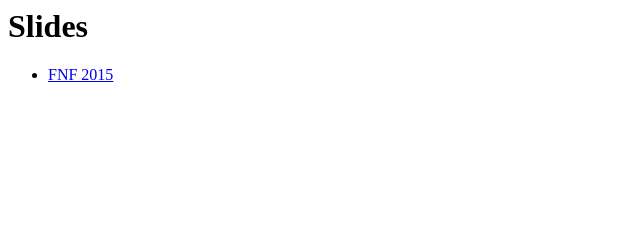
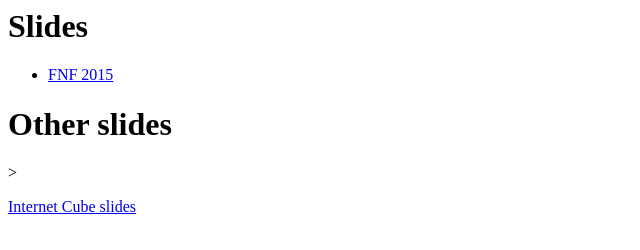
Before and after one commit to Neutrinet/slides, a plain HTML site: page index.html in a window 1280 px wide. Shown: the whole page, without its empty margins (0-640 px from the left). Drawn offline with Linux system fonts and the light colour scheme.

Commit message:
[enh] add links to internet cube slides

```diff
--- a/index.html
+++ b/index.html
@@ -9,5 +9,8 @@
         <ul>
             <li><a href="./fnf2015/presentation.html">FNF 2015</a></li>
         </ul>
+
+        <h1>Other slides</h1>>
+        <p><a href="https://github.com/labriqueinternet/slides">Internet Cube slides</a></p>
     </body>
 </html>
```
